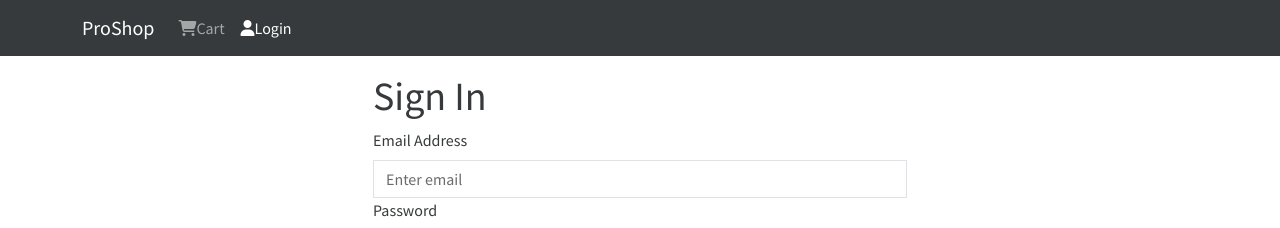
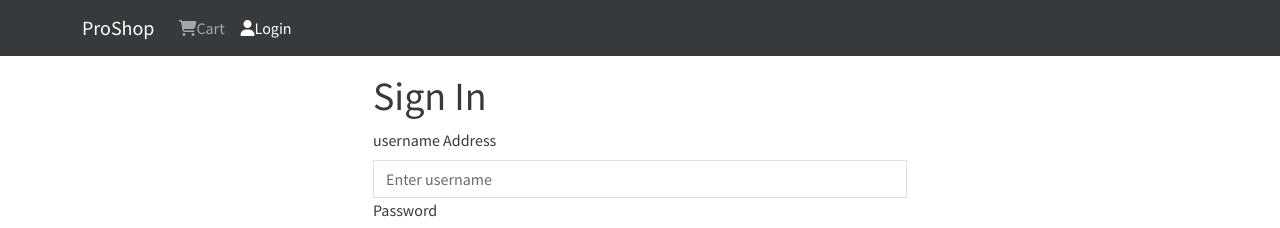
Before and after one commit to tobias-barakaa/eco, a React (Create React App) app in the folder frontend/: page /login in a window 1280 px wide. Shown: the top 228 px of the page. Built offline with nearby package versions, Linux system fonts and the light colour scheme.

Commit message:
Logout function

```diff
--- a/frontend/src/components/Header.js
+++ b/frontend/src/components/Header.js
@@ -1,11 +1,20 @@
 import React from 'react';
+import { NavDropdown } from 'react-bootstrap';
 import Container from 'react-bootstrap/Container';
 import Nav from 'react-bootstrap/Nav';
 import Navbar from 'react-bootstrap/Navbar';
+import { useSelector } from 'react-redux';
 import { LinkContainer } from 'react-router-bootstrap';
 import { BrowserRouter as Router } from 'react-router-dom'; // Import BrowserRouter
 
 function Header() {
+  const { cartItems } = useSelector((state) => state.cart);
+  const { userInfo } = useSelector((state) => state.auth);
+
+  const logoutHandler = () => {
+    console.log('sum')
+  }
+
   return (
       <header>
         <Navbar expand="lg" bg="dark" variant="dark" collapseOnSelect>
@@ -22,12 +31,33 @@ function Header() {
                     Cart
                   </Nav.Link>
                 </LinkContainer>
+                {
+                  userInfo ? (
+                    <NavDropdown title={userInfo.name} id='username'>
+                      <LinkContainer to='/profile'>
+                        <NavDropdown.Item>
+                          Profile
+                        </NavDropdown.Item>
+                      </LinkContainer>
+                      <NavDropdown.Item
+                      onclick={logoutHandler}
+                      >
+                        Logout
+                      </NavDropdown.Item>
+
+                    </NavDropdown>
+
+
+                  ) : (
                     <LinkContainer to="/login">
                       <Nav.Link>
                         <i className="fas fa-user"></i>
                         Login
                       </Nav.Link>
                     </LinkContainer>
+                  )
+                }
+
               </Nav>
             </Navbar.Collapse>
           </Container>
--- a/frontend/src/screens/LoginScreen.jsx
+++ b/frontend/src/screens/LoginScreen.jsx
@@ -11,7 +11,7 @@ import { toast } from 'react-toastify';
 
 
 const LoginScreen = () => {
-    const [email, setEmail] = useState('');
+    const [username, setUsername] = useState('');
     const [password, setPassword] = useState('');
 
     const dispatch = useDispatch();
@@ -35,8 +35,8 @@ const LoginScreen = () => {
     const submitHandler = async (e) => {
         e.preventDefault();
         try {
-            const resp = await login({email, password}).unwrap();
-            dispatch(setCredentials({...resp, email: email}));
+            const resp = await login({username, password}).unwrap();
+            dispatch(setCredentials({...resp, username: username}));
             navigate(redirect);
         } catch (error) {
             toast.error(error.data?.message || error.error)
@@ -46,13 +46,13 @@ const LoginScreen = () => {
     <FormContainer>
         <h1>Sign In</h1>
         <Form onSubmit={submitHandler}>
-            <Form.Group controlId='email'>
-                <Form.Label>Email Address</Form.Label>
+            <Form.Group controlId='username'>
+                <Form.Label>username Address</Form.Label>
                 <Form.Control
-                    type='email'
-                    placeholder='Enter email'
-                    value={email}
-                    onChange={(e) => setEmail(e.target.value)}
+                    type='username'
+                    placeholder='Enter username'
+                    value={username}
+                    onChange={(e) => setUsername(e.target.value)}
                 >
                 </Form.Control>
             </Form.Group>
--- a/frontend/src/slices/usersApiSlice.js
+++ b/frontend/src/slices/usersApiSlice.js
@@ -5,7 +5,7 @@ export const usersApiSlice = apiSlice.injectEndpoints({
     endpoints: (builder) => ({
         login: builder.mutation({
             query: (data) => ({
-                url: `${USERS_URL}/auth`,
+                url: `${USERS_URL}/login/`,
                 method: 'POST',
                 body: data
 
```
Lines whose indentation alone changed are shown as unchanged.
